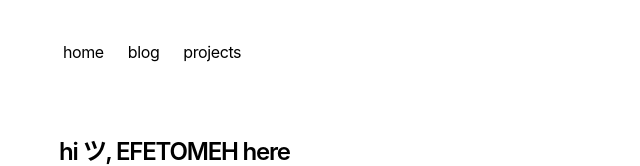
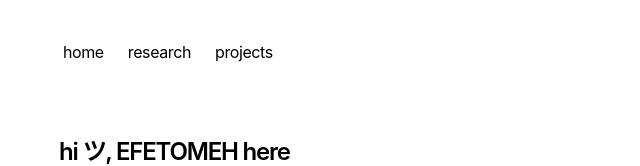
Before and after one commit to i-efe/p, a Next.js app: page / in a window 1280 px wide. Shown: the top 166 px of the page, without its empty margins (293-933 px from the left). Built offline with nearby package versions, Linux system fonts and the light colour scheme.

Commit message:
Update nav.tsx

```diff
--- a/app/components/nav.tsx
+++ b/app/components/nav.tsx
@@ -4,8 +4,8 @@ const navItems = {
   '/': {
     name: 'home',
   },
-  '/blog': {
-    name: 'blog',
+  '/words': {
+    name: 'research',
   },
   '/projects': {
     name: 'projects',
```
